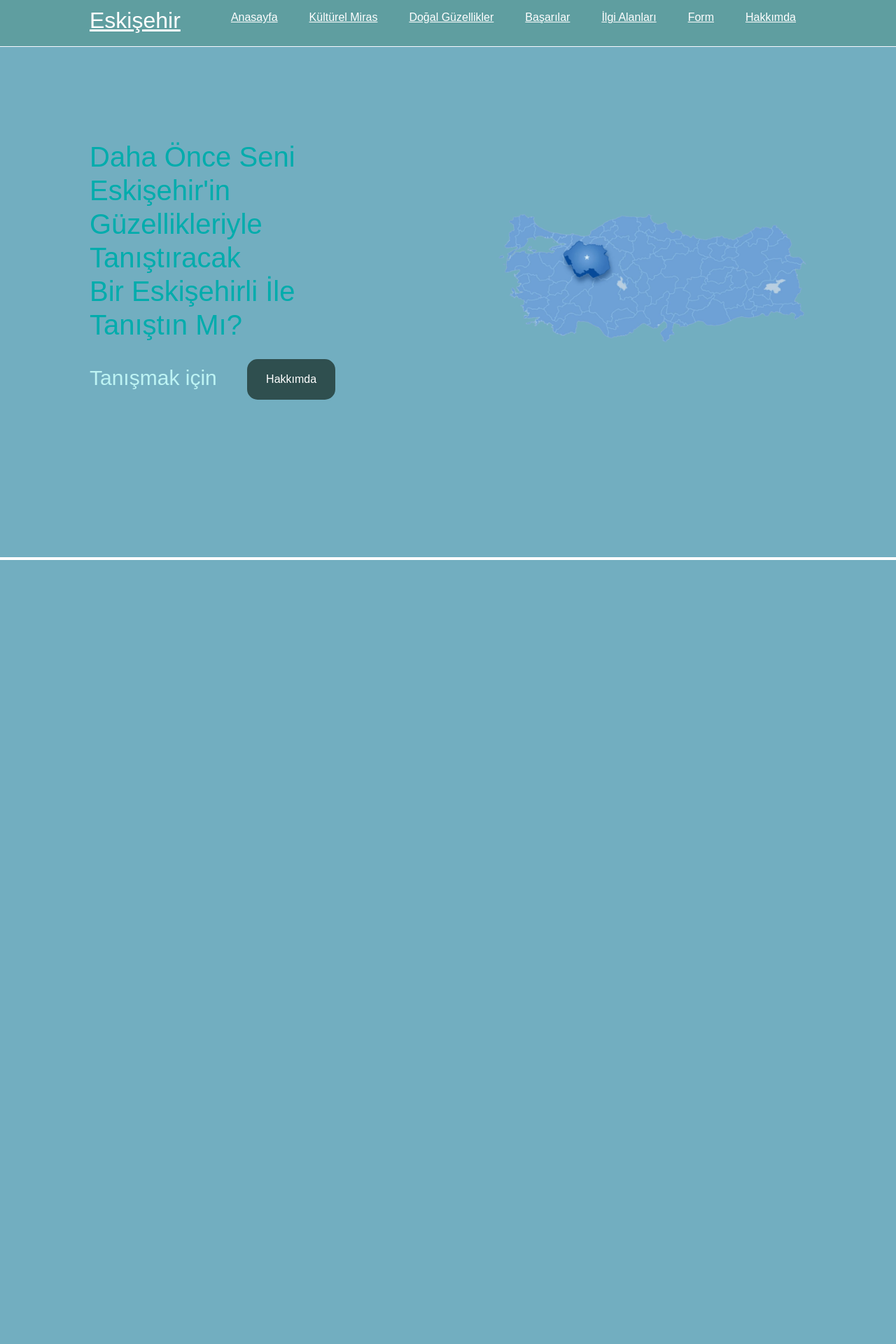
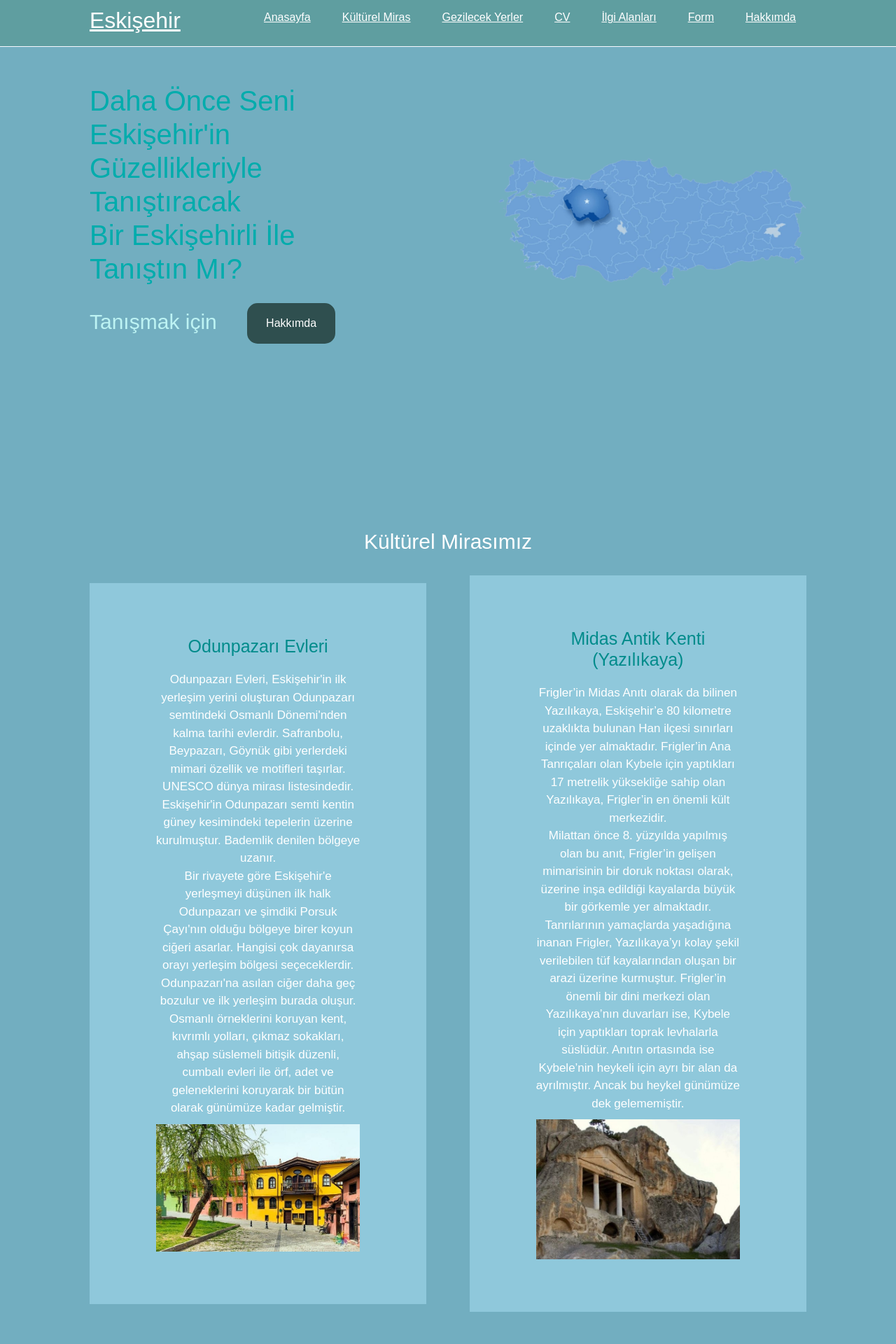
Before and after one commit to everonef/web_teknolojileri, a PHP site: page / in a window 1280 px wide. Shown: the top 1920 px of the page at 70% size. Before the commit the page ends 800 px from the top, so only its background shows below. Run offline with PHP 8.4, Linux system fonts and the light colour scheme; some libraries are stand-ins or nearby versions.

Commit message:
miras ve cv
miras ve cv sayfalarının hazırlanması

```diff
--- a/proje/css/index.css
+++ b/proje/css/index.css
@@ -18,7 +18,7 @@ img{
 }
 
 section{
-    padding: 200px 0;
+    padding: 120px 0;
     background:rgb(114, 174, 192);
 }
 .section_title{
@@ -32,7 +32,7 @@ section{
     transition: all .3s ease-in-out;
 }
 .section_title h2:hover{
-    background-color: cadetblue;
+    background-color:rgb(5, 155, 155);
 }
 
 /*--------------------------------------------------------------*/
@@ -70,7 +70,7 @@ header{
 .nav-baslik li a:hover{
     background: darkslategrey;
 }
-
+/*--------------------------------------------------------------*/
 .ebeveyn_anasayfa{
     display: flex;
     align-items: center;
@@ -106,3 +106,95 @@ header{
 .btn:hover{
     background: transparent;
 }
+/*--------------------------------------------------------------*/
+.ebeveyn_miras{
+    display: flex;
+    align-items: center;
+    width: 80%;
+    justify-content: space-between;
+    margin: 0 auto;
+}
+.cocuk_miras{
+    flex-basis: 47%;
+    padding: 75px 95px;
+    background: rgb(143, 200, 219);
+}
+.cocuk_miras h3{
+    font-size: 25px;
+    color:darkcyan;
+    margin-bottom: 20px;
+    text-align: center;
+}
+.cocuk_miras p{
+    font-size: 17px;
+    color:white;
+    margin-bottom: 10px;
+    text-align: center;
+}
+/*--------------------------------------------------------------*/
+.baslik_tanitim p{
+    padding: 20px 50px;
+    font-size: 17px;
+    color:white;
+    margin-bottom: 20px;
+    text-align: center;
+}
+
+.ebeveyn_tanitim{
+    display: flex;
+    align-items: center;
+    width: 93%;
+    justify-content: space-between;
+    margin: 0 auto;
+    margin-bottom: 30px;
+}
+.cocuk_tanitim{
+    flex-basis: 31%;
+    padding: 20px 40px;
+    background: rgb(143, 200, 219);
+}
+.cocuk_tanitim h3{
+    font-size: 23px;
+    color:darkcyan;
+    margin-bottom: 20px;
+    text-align: center;
+}
+.cocuk_tanitim p{
+    font-size: 17px;
+    color:white;
+    margin-bottom: 10px;
+    text-align: center;
+}
+
+.slider_tanitim{
+    margin-left:350px;
+    width: 795px;
+    height: 500px;
+    border: 2px solid white;
+    border-radius: 10px;
+    overflow: hidden;
+}
+.foto{
+    width: 500%;
+    height: 100%;
+    position: relative;
+    display: flex;
+    animation: slider_tanitim infinite 20s alternate;
+}
+.foto img{
+    width: 100%;
+    height: 100%;
+}
+@keyframes slider_tanitim{
+    0%{left: 0%;}
+    15%{left: 0%;}
+    20%{left: -100%;}
+    35%{left: -100%;}
+    40%{left: -200%;}
+    55%{left: -200%;}
+    60%{left: -300%;}
+    75%{left: -300%;}
+    80%{left: -400%;}
+    95%{left: -400%;}
+}
+/*--------------------------------------------------------------*/
--- a/proje/index.html
+++ b/proje/index.html
@@ -18,14 +18,15 @@
                 <ul class="nav-baslik">
                     <li><a href="#anasayfa">Anasayfa</a></li>
                     <li><a href="#miras">Kültürel Miras</a></li>
-                    <li><a href="#dogal">Doğal Güzellikler</a></li>
-                    <li><a href="#basarilar">Başarılar</a></li>
+                    <li><a href="#tanitim">Gezilecek Yerler</a></li>
+                    <li><a href="#cv">CV</a></li>
                     <li><a href="#ilgi">İlgi Alanları</a></li>
                     <li><a href="#form">Form</a></li>
                     <li><a href="#hakkimda">Hakkımda</a></li>
                 </ul>
         </div>
     </header>
+    <!--------------------------------------------->
     <section id="anasayfa">
         <div class="ebeveyn_anasayfa">
             <div class="cocuk_anasayfa">
@@ -38,5 +39,129 @@
             </div>
         </div>
     </section>
+    <!--------------------------------------------->
+    <section id="miras">
+        <div class="section_title">
+            <h2> Kültürel Mirasımız</h2>
+        </div>
+        <div class="ebeveyn_miras">
+            <div class="cocuk_miras">
+                <h3>Odunpazarı Evleri</h3>
+                <p>  Odunpazarı Evleri, Eskişehir'in ilk yerleşim yerini oluşturan Odunpazarı semtindeki Osmanlı Dönemi'nden kalma tarihi evlerdir. Safranbolu, Beypazarı, Göynük gibi yerlerdeki mimari özellik ve motifleri taşırlar. UNESCO dünya mirası listesindedir.
+                    Eskişehir'in Odunpazarı semti kentin güney kesimindeki tepelerin üzerine kurulmuştur. Bademlik denilen bölgeye uzanır. <br>  Bir rivayete göre Eskişehir'e yerleşmeyi düşünen ilk halk Odunpazarı ve şimdiki Porsuk Çayı'nın olduğu bölgeye birer koyun ciğeri asarlar. Hangisi çok dayanırsa orayı yerleşim bölgesi seçeceklerdir. Odunpazarı'na asılan ciğer daha geç bozulur ve ilk yerleşim burada oluşur.
+                    <br>  Osmanlı örneklerini koruyan kent, kıvrımlı yolları, çıkmaz sokakları, ahşap süslemeli bitişik düzenli, cumbalı evleri ile örf, adet ve geleneklerini koruyarak bir bütün olarak günümüze kadar gelmiştir.</p>
+                    <img src="image/odunpazarı.jpg" alt="">
+            </div>
+            <div class="cocuk_miras">
+                <h3>Midas Antik Kenti (Yazılıkaya)</h3>
+                <p>Frigler’in Midas Anıtı olarak da bilinen Yazılıkaya, Eskişehir’e 80 kilometre uzaklıkta bulunan Han ilçesi sınırları içinde yer almaktadır. Frigler’in Ana Tanrıçaları olan Kybele için yaptıkları 17 metrelik yüksekliğe sahip olan Yazılıkaya, Frigler’in en önemli kült merkezidir.
+                    <br>Milattan önce 8. yüzyılda yapılmış olan bu anıt, Frigler’in gelişen mimarisinin bir doruk noktası olarak, üzerine inşa edildiği kayalarda büyük bir görkemle yer almaktadır. Tanrılarının yamaçlarda yaşadığına inanan Frigler, Yazılıkaya’yı kolay şekil verilebilen tüf kayalarından oluşan bir arazi üzerine kurmuştur. Frigler’in önemli bir dini merkezi olan Yazılıkaya’nın duvarları ise, Kybele için yaptıkları toprak levhalarla süslüdür. Anıtın ortasında ise Kybele’nin heykeli için ayrı bir alan da ayrılmıştır. Ancak bu heykel günümüze dek gelememiştir.</p>
+                <img src="image/yazılıkaya3.jpg" alt="">
+            </div>
+        </div>
+    </section>
+    <!--------------------------------------------->
+    <section id="tanitim">
+        <div class="section_title">
+            <h2> Tanıtım ve Gezilecek Yerler</h2>
+        </div>
+        <div class="baslik_tanitim">
+            <p> <b>Eskişehir</b>, Türkiye'nin İç Anadolu bölgesinde yer alan bir  büyükşehirdir. Nüfusu 2023 yılına göre 915.418'dir. Ortasından Porsuk Çayı geçen şehir, Avrupai tarzdadır. Ayrıca içerisinde Osmangazi Üniversitesi, Eskişehir Teknik Üniversitesi ve Anadolu Üniversitesinin bulunması nedeniyle bir öğrenci kenti görünümündedir.
+                Met helvası, nuga helvası, haşhaşlı çörek, Kalabak suyu, çibörek ve lületaşı ile meşhurdur. Ayrıca balaban kebabı da Eskişehir mutfağında önemli bir yer almaktadır. İşlenebilir lületaşı, Türkiye'de yalnızca Eskişehir'de çıkarıldığı için Eskişehir taşı olarak bilinir. Sanat kurumları ve tesisleri ile kültür ve sanatta gelişmiş bir şehirdir.
+                Eskişehir günümüze kadar değişik uygarlıklar altında varlığını sürdürmüştür. Üzerinde kurulan medeniyetlerden bazıları Frigya, Bizans, Anadolu Selçukluları ve Osmanlı İmparatorluğu'dur.
+                Eskişehir 2013 yılında Türk Dünyası Kültür Başkenti ve UNESCO Somut Olmayan Kültürel Miras Başkentliği unvanlarını taşımaktadır.
+                </p>
+        </div>
+        <div class="ebeveyn_tanitim">
+            <div class="cocuk_tanitim">
+                <h3> Porsuk Çayı</h3>
+                <p> Eskişehir kentinin güneybatısında yer alan, Aksu Dağı'nın kuzey yamacından inen Bayatçık Deresi ile
+                    Murat Dağı'nın kuzey yamacından inen Kızıltaş Suyu'nun birleşmesiyle doğan Porsuk Çayı, 448
+                    kilometre uzunluğu ile Sakarya nehrinin en uzun koludur. Çayın etrafına inşa edilen yapılar ve sosyal alanlarla
+                    birlikte çayda gezen gondollar ve deniz araçları şehrin havasını güzelleştirmektedir</p>
+            </div>
+            <div class="cocuk_tanitim">
+                <h3> Sazova Parkı</h3>
+                <p> 400.000 m2 gibi devasa bir alan üzerinde bulunan Sazova Bilim, Kültür ve Sanat Parkı, Eskişehir'in en bilinen
+                     simgelerinden biridir. Türkiye'nin en büyük ve en güzel parkları arasında
+                    yer alan parkın içerisinde yapay gölet, su sporları olanakları, Japon bahçesi,
+                    bilim merkezleri, müzeler, masal şatosu, hayvanat bahçesi, oyun alanları, su altı dünyası, restoran, kafe gibi pek çok farklı bölüm var.</p>
+            </div>
+            <div class="cocuk_tanitim">
+                <h3>Eskişehir Havacılık Müzesi</h3>
+                <p> Eskişehir Havacılık Müzesi, hem çocuklu ailelerin hem de havacılık
+                    alanına ilgisi olanların Eskişehir’de mutlaka uğraması gereken yerler arasında. Türk Hava Kurumu ve Türk Silahlı
+                    Kuvvetleri’nin kullandığı jet uçaklarından polis helikopterlerine ve tarihi kargo uçaklarına kadar zengin bir koleksiyonu
+                    bulunan müzenin bir uçaktan dönüştürülen kafeteryası da görülmeye değer.</p>
+            </div>
+        </div>
+        <div class="slider_tanitim">
+            <div class="foto">
+                <a href="https://tr.wikipedia.org/wiki/Porsuk_Çayı"><img src="image/3.jpg" alt="Resim 1"></a>
+                <a href="https://www.etietieti.com/eti-sualti-dunyasi-eskisehirin-ilk-akvaryumu"><img src="image/2.jpg" alt="Resim 2"></a>
+                <a href="https://tr.wikipedia.org/wiki/Sazova_Bilim_Kültür_ve_Sanat_Parkı"><img src="image/1.jpg" alt="Resim 3"></a>
+                <a href="https://tr.wikipedia.org/wiki/Vecihi_Hürkuş_Havacılık_Parkı"><img src="image/4.jpg" alt="Resim 2"></a>
+                <a href="https://omm.art/tr"><img src="image/5.jpg" alt="Resim 2"></a>
+            </div>
+        </div>
+    </section>
+    <!--------------------------------------------->
+    <section id="cv">
+        <div class="section_title">
+            <h2>Özgeçmiş</h2>
+        </div>
+        <header>
+            <img src="image/20240518_220950.jpg" alt="">
+            <h1> <b>Zeynep Sude Öncü</b></h1>
+            <h2>Bilgisayar Mühendisi</h2>
+            <p>zey.su.oncu@gmail.com</p>
+            <section>
+                <h3> EĞİTİM</h3>
+                <p>Çanakkale Onsekiz Mart Üniversitesi</p>
+                <p>Bilgisayar Mühendisliği (2022-2023)</p>
+                <p>Sakarya Üniversitesi</p>
+                <p>Bilgisayar Mühendisliği (2023- ∞)</p>
+            </section>
+            <section>
+                <h3> BECERİLER</h3>
+                <p>Ekip Yönetimi</p>
+                <p>Analitik Düşünme</p>
+                <p>Problem Çözme</p>
+            </section>
+            <section>
+                <h3> DİLLER</h3>
+                <p>İngilizce</p><sub>B1</sub>
+                <p>İşaret Dili</p>
+            </section>
+            <section>
+                <h3> HOBİLER</h3>
+                <p>Voleybol</p>
+                <p>Kickboks</p>
+                <p>Sudoku</p>
+                <p>Resim</p>
+            </section>
+            <aside>
+                <section>
+                    <h3>HAKKIMDA</h3>
+                    <p>Ortaokulda fark edilen hızlı ve verimli düşünme yeteneğini ilgi alanına giren yazılımla birleştirerek
+                        bu alana yönelmiş gelişim göstermeyi seven bir bilgisayar mühendisliği öğrencisiyim. Ekip Çalışmasında
+                        sorumluluk sahibi ve kriz yönetimi olan çalışkan ve çözüm odaklı biriyim. Yeni şeyler öğrenmeyi seven ve
+                        hızlı bir şekilde adapte olabilen azimli bir öğrenciyim.
+                    </p>
+                </section>
+                <section>
+                    <h3>SERTİFİKALAR</h3>
+                    <p>İngilizce B1 Sertifikası</p>
+                    <p>İleri Düzey C++ Sertifikası</p>
+                    <p>Excel Kullanım Sertifikası</p>
+                </section>
+                <section>
+                    <h3>DENEYİM</h3>
+                    <p>Bulunmuyor</p>
+                </section>
+            </aside>
+        </header>
+    </section>
+    <!--------------------------------------------->
 </body>
 </html>
```
Also changed, not shown: proje/image/1.jpg (added), proje/image/2.jpg (added), proje/image/20240518_220950.jpg (added), proje/image/3.jpg (added), proje/image/4.jpg (added), proje/image/5.jpg (added), proje/image/odunpazarı.jpg (added), proje/image/yazılıkaya1.jpg (added), proje/image/yazılıkaya3.jpg (added).
